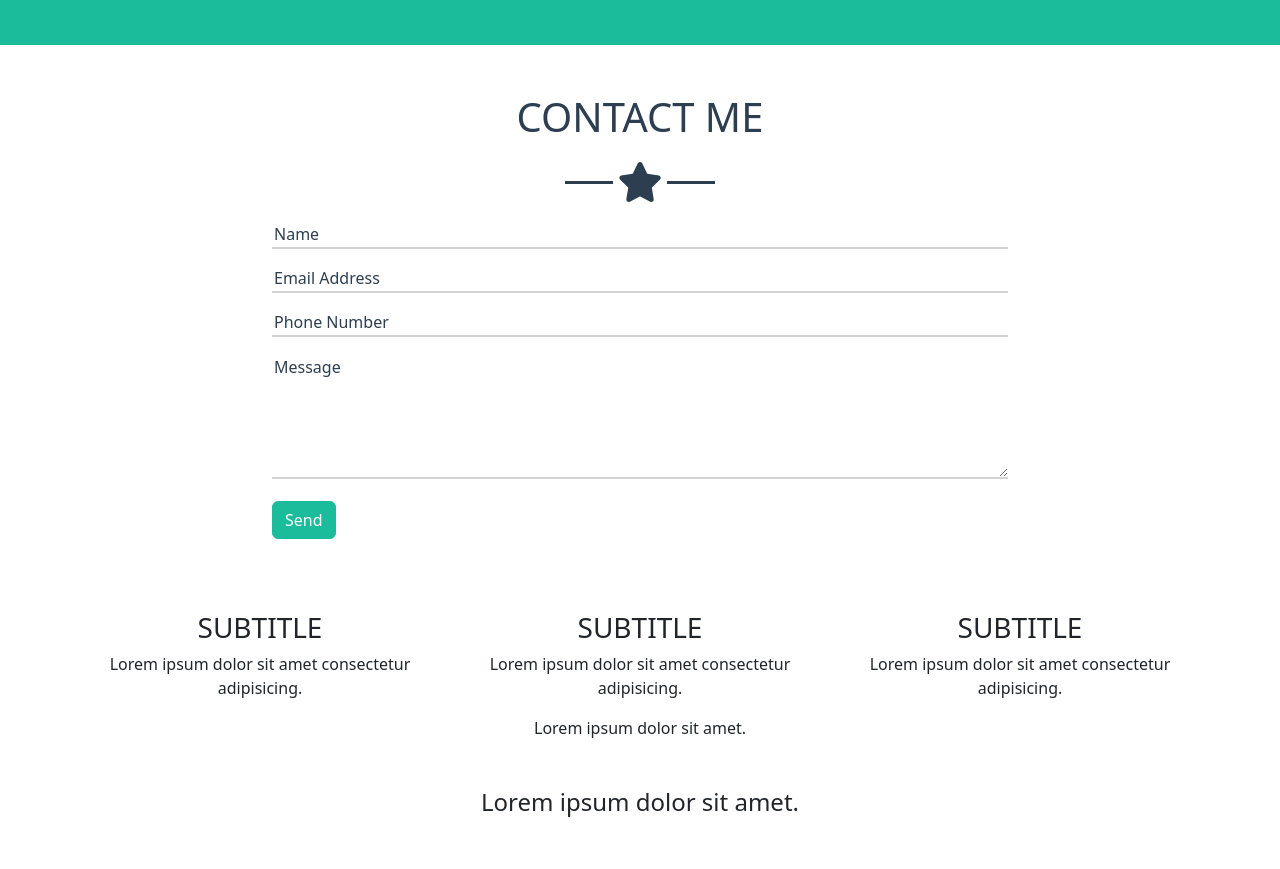
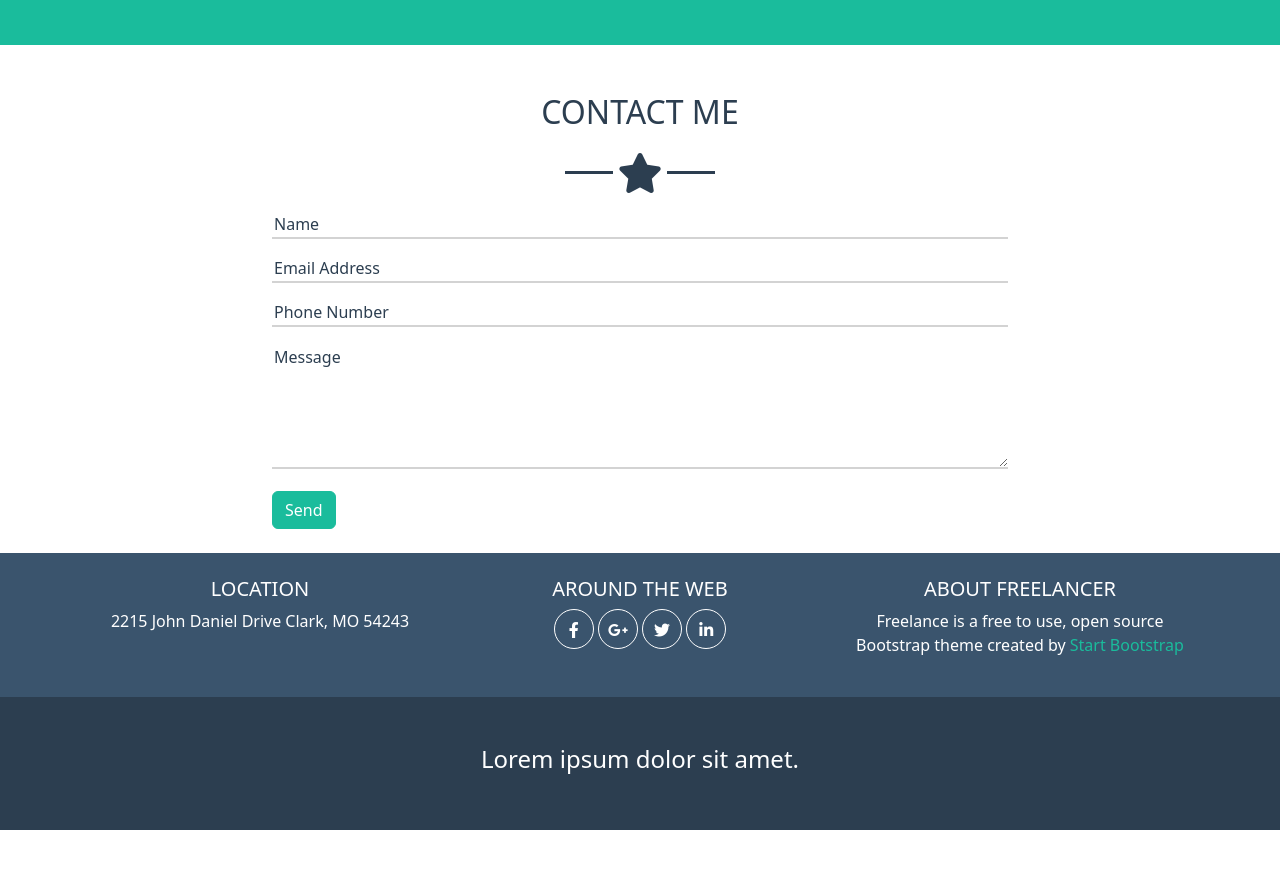
Before and after one commit to Gianmarco-Leone/html-css-bootstrap-freelancer, a plain HTML site: page index.html in a window 1280 px wide. Shown: the part 1564-2433 px from the top of the page. After the commit the page ends 2394 px from the top, so only its background shows below. Drawn offline with nearby package versions, Linux system fonts and the light colour scheme.

Commit message:
add footer-top

```diff
--- a/css/style.css
+++ b/css/style.css
@@ -143,18 +143,27 @@ MAIN
 /**********
 FOOTER
 **********/
-/* footer .footer-top {
+footer {
+    color: #FFF;
+}
+
+footer .footer-top {
     background-color: #3A546D;
-} */
+}
 
-/* footer .footer-top .container .row .col {
-    debug
-    height: 50px;
-    border: 1px solid lightgray;
-} */
+footer .footer-top .circle {
+    display: inline-block;
+    height: 2.5rem;
+    line-height: 2.5rem;
+    width: 2.5rem;
+    border-radius: 50%;
+    border: 1px solid currentColor;
+}
 
-/* footer .footer-bottom {
+footer .footer-top .green-text {
+    color: #1ABC9C;
+}
+
+footer .footer-bottom {
     background-color: #2C3E50;
-    /* debug */
-    /* height: 60px; */
-/* } */
+}
--- a/index.html
+++ b/index.html
@@ -169,9 +169,9 @@
 
                 <div class="row">
                     <div class="col-12 d-flex flex-column align-items-center text-center">
-                        <h1>
+                        <h2>
                             CONTACT ME
-                        </h1>
+                        </h2>
                         <div class="box box-icon">
                             <span class="line"></span>
                             <span class="icon display-6">
@@ -216,27 +216,43 @@
     <!-- FINE MAIN -->
 
     <!-- INIZIO FOOTER -->
-    <footer class="pt-5">
+    <footer>
 
         <!-- INIZIO FOOTER-TOP -->
-        <div class="footer-top">
+        <div class="footer-top py-4">
             <div class="container text-center">
                 <div class="row">
-                    <div class="col-12 col-md-4">
-                        <h3>SUBTITLE</h3>
-                        <p>Lorem ipsum dolor sit amet consectetur adipisicing.</p>
+
+                    <div class="col-12 col-md-4 pb-4 pb-md-0">
+                        <div class="h5">LOCATION</div>
+                        <p>
+                            2215 John Daniel Drive Clark, MO 54243
+                        </p>
                     </div>
-                    <div class="col-12 col-md-4">
-                        <h3>SUBTITLE</h3>
-                        <p>Lorem ipsum dolor sit amet consectetur adipisicing.</p>
+
+                    <div class="col-12 col-md-4 pb-4 pb-md-0">
+                        <div class="h5">AROUND THE WEB</div>
+                        <span class="circle">
+                            <i class="fa-brands fa-facebook-f"></i>
+                        </span>
+                        <span class="circle">
+                            <i class="fa-brands fa-google-plus-g"></i>
+                        </span>
+                        <span class="circle">
+                            <i class="fa-brands fa-twitter"></i>
+                        </span>
+                        <span class="circle">
+                            <i class="fa-brands fa-linkedin-in"></i>
+                        </span>
                     </div>
-                    <div class="col-12 col-md-4">
-                        <h3>SUBTITLE</h3>
-                        <p>Lorem ipsum dolor sit amet consectetur adipisicing.</p>
+
+                    <div class="col-12 col-md-4 pb-4 pb-md-0">
+                        <div class="h5">ABOUT FREELANCER</div>
+                        <p>
+                            Freelance is a free to use, open source Bootstrap theme created by <span class="green-text">Start Bootstrap</span>
+                        </p>
                     </div>
-                    <div class="col-12 text-center">
-                        Lorem ipsum dolor sit amet.
-                    </div>
+
                 </div>
             </div>
         </div>
```
